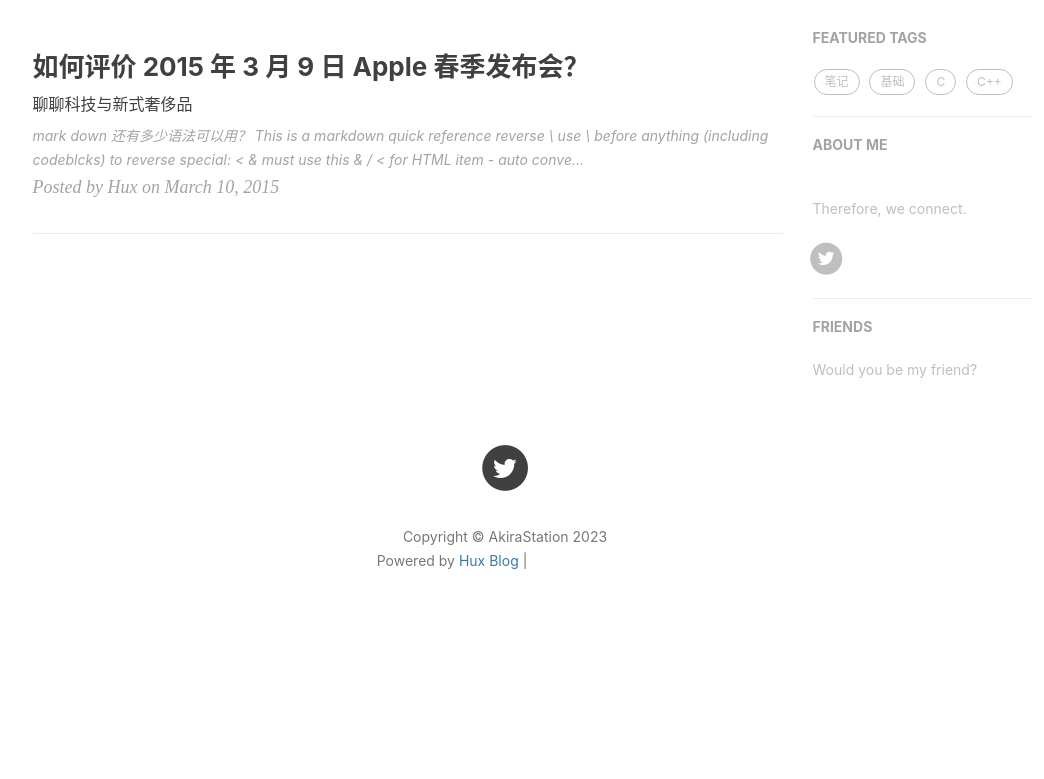
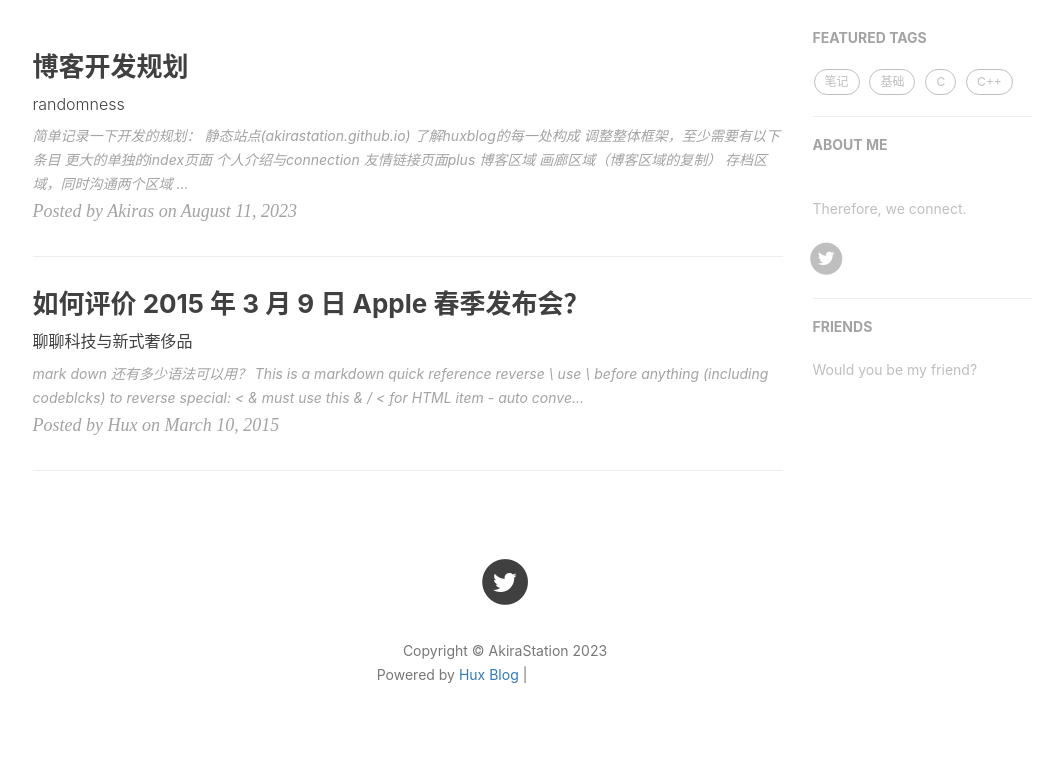
Before and after one commit to AkiraStation/AkiraStation.github.io, a Jekyll site: the page built from index.html, in a window 1280 px wide. Shown: the part 418-1197 px from the top of the page, without its empty margins (135-1179 px from the left). Built offline with Jekyll 4.4.1, drawn with Linux system fonts in a browser that asks for light colours; nearby versions of some CDN libraries; the list of posts is cut into pages by our own code; comment, search, counter and statistics services are not loaded; before the commit the page ends 1083 px from its top, so only the background shows below that; grey boxes are pictures that could not be loaded.

Commit message:
blog - my blog dev plans
yay,(((

```diff
--- a/_config.yml
+++ b/_config.yml
@@ -59,7 +59,7 @@ kramdown:
       start_line: 1
 
 # Disqus settings
-# disqus_username: hux
+disqus_username: hux
 
 # Netease settings
 netease_comment: false
--- /dev/null
+++ b/_posts/2023-08-11-blogplans.md
@@ -0,0 +1,45 @@
+---
+layout:     post
+title:      "博客开发规划"
+subtitle:   "randomness"
+date:       2023-08-11 20:05
+author:     "Akiras"
+hidden: false
+header-img: ""
+tags:
+    - 开发
+    - 整体计划
+---
+
+简单记录一下开发的规划：
+
+## 静态站点(akirastation.github.io)
+1. 了解huxblog的每一处构成
+2. 调整整体框架，至少需要有以下条目
+   - 更大的单独的index页面
+   - 个人介绍与connection
+   - 友情链接页面plus
+   - 博客区域
+   - 画廊区域（博客区域的复制）
+   - 存档区域，同时沟通两个区域
+3. 一些ui细微调整
+4. 寻求一个latex解决方案
+5. 看看jekyll插件
+6. 研究一下评论区要不要开放
+7. 调整404页面
+8. 绘制美术素材与banners
+
+
+## 动态站点(我还没想好什么时候注册域名.xyz)
+
+1. 找个架构
+2. 找个数据库
+3. 找个登录
+4. 找个bot与登录相沟通（如果bot能活到那个时候的话
+5. 找个数据展示页面
+6. 找个进度展示页面
+7. 找个project展示页面
+
+## 好好学习
+这个才是最重要的，blog可以等我的录取通知书不能等。
+对了还要想办法搞点钱
```
